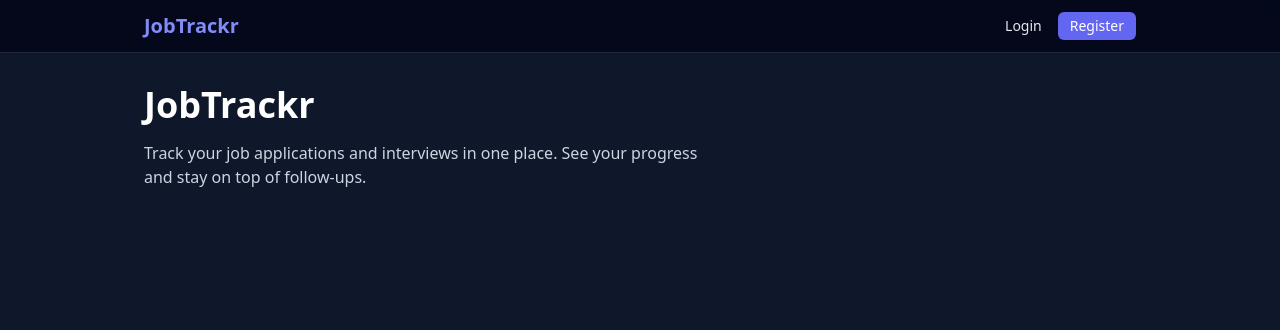
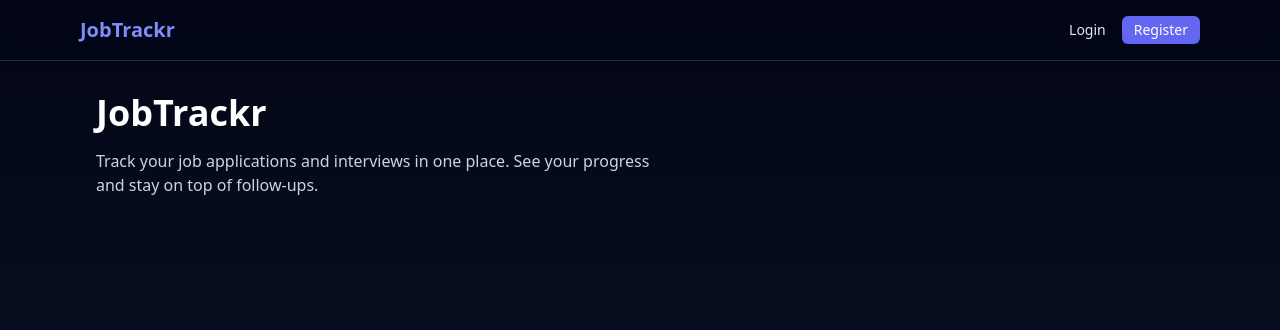
Before and after one commit to Sanjay-Mudela/jobtrackr, a React app in the folder frontend/: page / in a window 1280 px wide. Shown: the top 330 px of the page. Built offline with nearby package versions, Linux system fonts and the light colour scheme; no server answers; the HTML template or start-up script is replaced by a standard one.

Commit message:
style: improve global layout and navbar spacing

```diff
--- a/frontend/src/App.jsx
+++ b/frontend/src/App.jsx
@@ -11,10 +11,10 @@ function App() {
   const { user, logout } = useAuth();
 
   return (
-    <div className="min-h-screen bg-slate-900 text-slate-100">
+    <div className="min-h-screen text-slate-100 bg-gradient-to-b from-slate-950 to-slate-900">
       {/* Navbar */}
-      <nav className="border-b border-slate-800 bg-slate-950/80 backdrop-blur sticky top-0 z-10">
-        <div className="max-w-5xl mx-auto flex items-center justify-between px-4 py-3">
+      <nav className="sticky top-0 z-10 bg-slate-950/70 backdrop-blur-xl border-b border-slate-800 shadow-md">
+         <div className="max-w-6xl mx-auto flex items-center justify-between px-4 py-4">
           <Link to="/" className="text-xl font-bold text-indigo-400">
             JobTrackr
           </Link>
@@ -58,7 +58,7 @@ function App() {
       </nav>
 
       {/* Main content */}
-      <main className="max-w-5xl mx-auto px-4 py-8">
+      <main className="max-w-6xl mx-auto px-6 py-8 sm:px-8">
         <Routes>
           <Route
             path="/"
```
